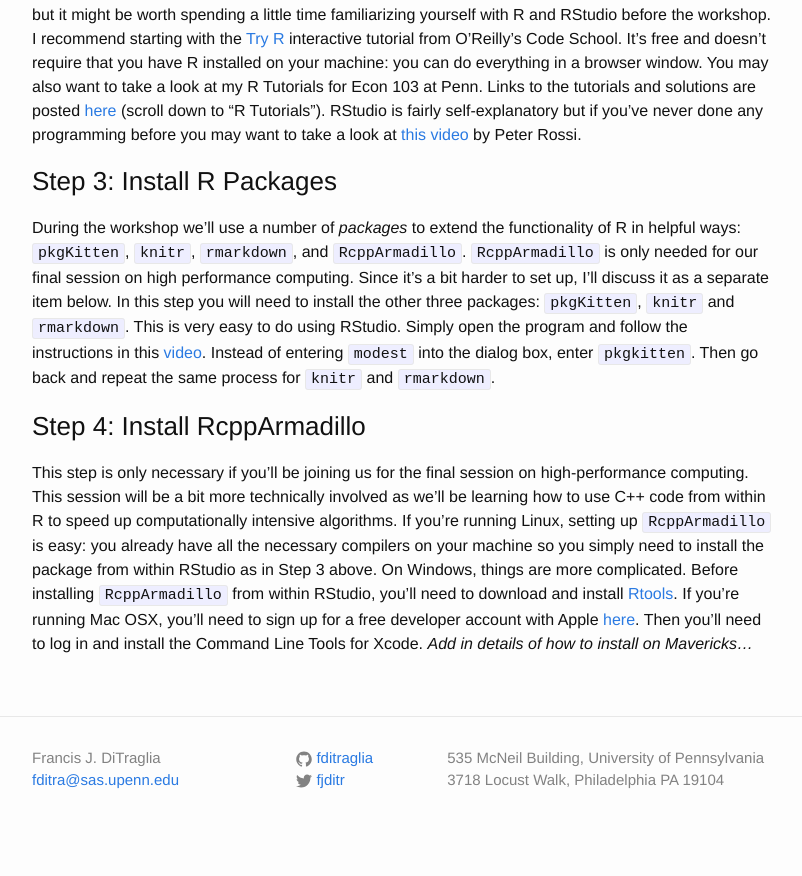
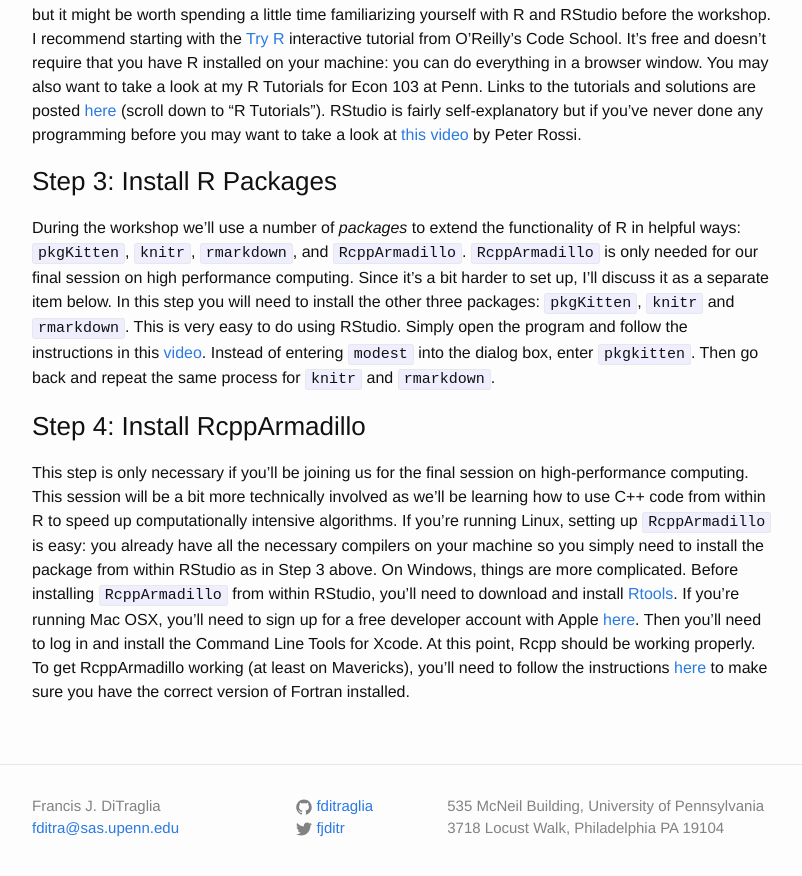
Before and after one commit to fditraglia/fditraglia.github.io, a Jekyll site: the page built from RWorkshop.md, in a window 1280 px wide and 900 px high, scrolled down 902 px. Shown: the top 876 px of the window, without its empty margins (238-1040 px from the left). Built offline with Jekyll 4.4.1, drawn with Linux system fonts in a browser that asks for light colours; before the commit the page ends 1754 px from its top, so only the background shows below that.

Commit message:
add details for RcppArmadillo on Mavericks

```diff
--- a/RWorkshop.md
+++ b/RWorkshop.md
@@ -57,4 +57,5 @@ On Windows, things are more complicated.
 Before installing ``RcppArmadillo`` from within RStudio, you'll need to download and install [Rtools](http://cran.r-project.org/bin/windows/Rtools).
 If you're running Mac OSX, you'll need to sign up for a free developer account with Apple [here](https://developer.apple.com/register/).
 Then you'll need to log in and install the Command Line Tools for Xcode.
-*Add in details of how to install on Mavericks...*
+At this point, Rcpp should be working properly.
+To get RcppArmadillo working (at least on Mavericks), you'll need to follow the instructions [here](http://www.thecoatlessprofessor.com/programming/rcpp-rcpparmadillo-and-os-x-mavericks-lgfortran-and-lquadmath-error) to make sure you have the correct version of Fortran installed.
```
